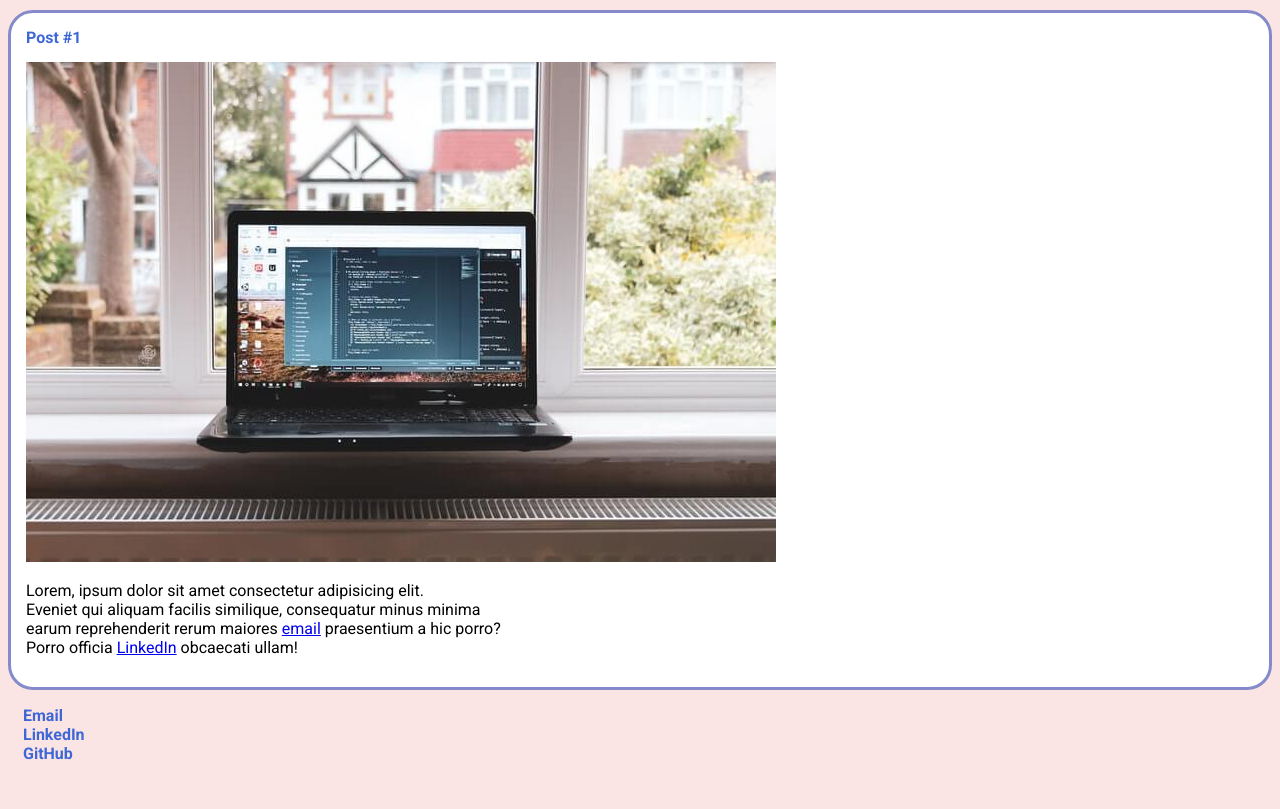
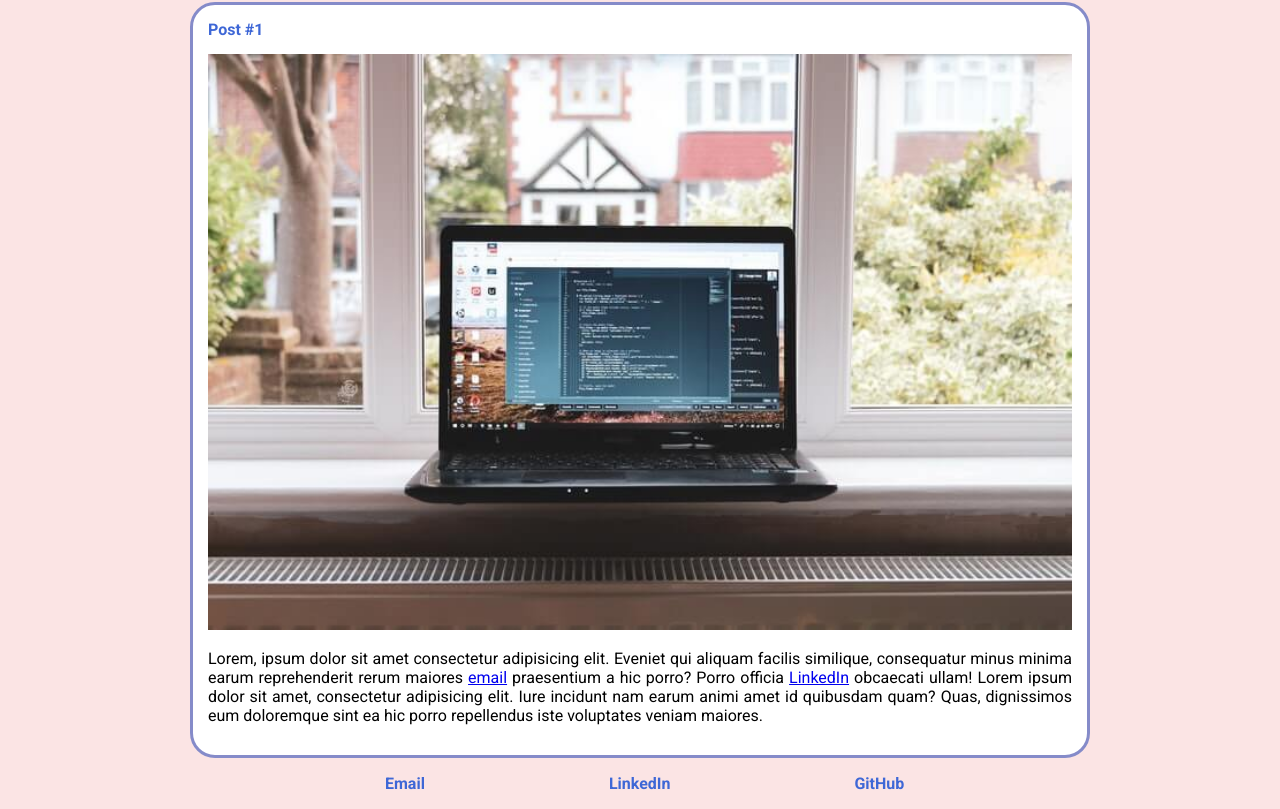
Before and after one commit to Mariana-Caetano/html-css-course, a plain HTML site: page index.html in a window 1280 px wide. Shown: the part 290-1099 px from the top of the page. Before the commit the page ends 1069 px from the top, so only its background shows below. Drawn offline with Linux system fonts and the light colour scheme.

Commit message:
elements dimensition and alignment

```diff
--- a/index.html
+++ b/index.html
@@ -26,12 +26,14 @@
            uma janela,que tem vista para uma casa no estilo chalé" class="post-img">
            </header>
            <p class="post-content">Lorem, ipsum dolor sit amet consectetur adipisicing elit.
-            <br>
+
             Eveniet qui aliquam facilis similique, consequatur minus minima
-            <br>
             earum reprehenderit rerum maiores <a href="mailto:nanah.caetano@gamil.com" target="_blank">email</a> praesentium a hic porro?
-            <br>
-            Porro officia <a href="https://www.linkedin.com" target="_blank">LinkedIn</a> obcaecati ullam!</p>
+            Porro officia <a href="https://www.linkedin.com" target="_blank">LinkedIn</a> obcaecati ullam!
+            Lorem ipsum dolor sit amet, consectetur adipisicing elit.
+            Iure incidunt nam earum animi amet id quibusdam quam?
+            Quas, dignissimos eum doloremque sint ea hic porro repellendus iste voluptates veniam maiores.
+            </p>
        </article>
    </section>
 
--- a/style.css
+++ b/style.css
@@ -1,6 +1,8 @@
 body {
     background-color: #fbe4e4;
     font-family: 'Roboto', sans-serif;
+    max-width: 900px;
+    margin: auto;
 }
 
 .author-photo {
@@ -29,6 +31,14 @@ body {
     transition-duration: 1s;
   }
 
+li {
+    height:auto;
+    margin:0;
+    padding:0;
+    display:inline-block;
+    padding-left: 180px;
+}
+
 .post-title{
     font-size: 16px;
     margin: 0;
@@ -46,10 +56,12 @@ body {
 .post-content {
     margin: 0;
     margin-bottom: 15px;
+    text-align: justify;
 }
 
 .post-img {
     margin-bottom: 15px;
+    width: 100%;
 }
 
 .contact {
```
